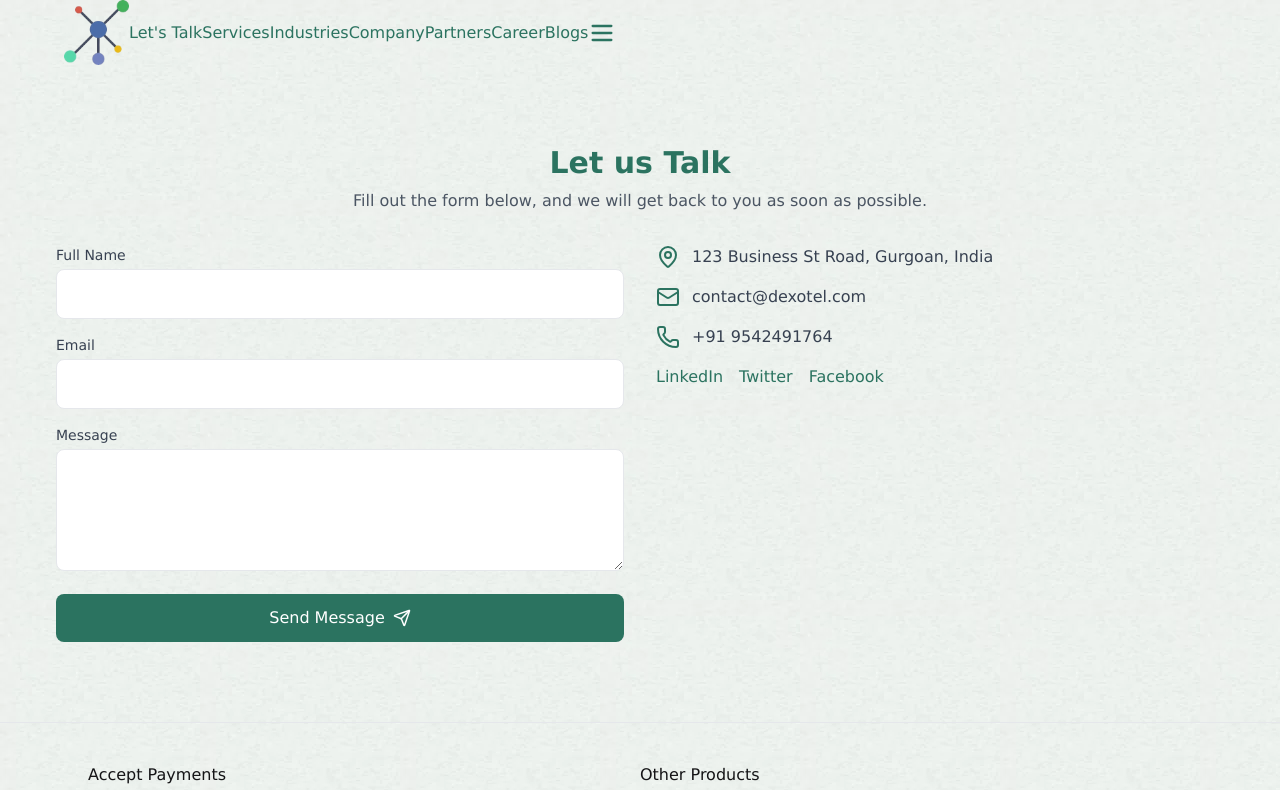
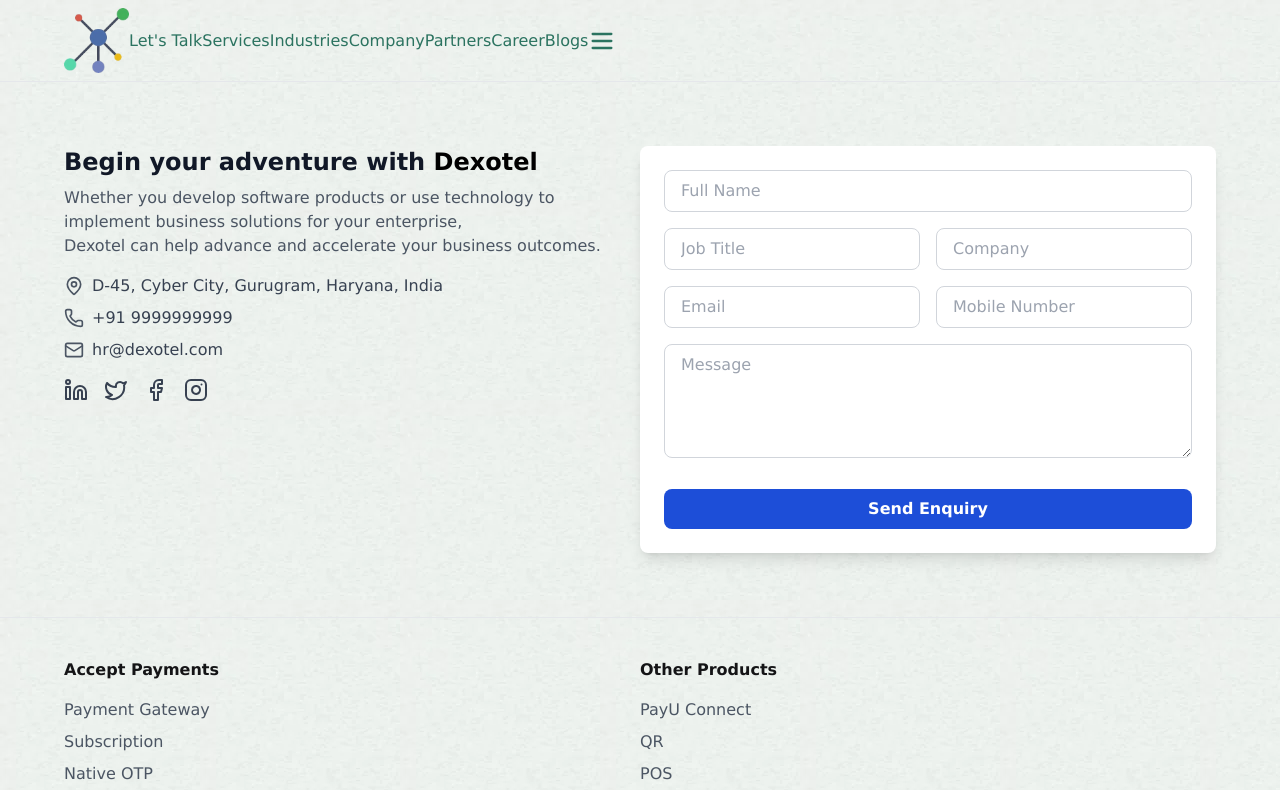
Before and after one commit to KamleshHBTI/dexotel_website, a Next.js app: page /LetsTalk in a window 1280 px wide. Shown: the top 790 px of the page. Built offline with nearby package versions, Linux system fonts and the light colour scheme.

Commit message:
footer reload  issues done and also working on contact us page

```diff
--- a/Components/Footer/Footer.tsx
+++ b/Components/Footer/Footer.tsx
@@ -71,7 +71,7 @@
   return (
     <>
       <div className="outer-container shadow-top">
-        <div className="container mx-auto px-6 py-10">
+        <div className="container mx-auto py-10">
           <div className="grid grid-cols-1 md:grid-cols-2 lg:grid-cols-4 gap-6">
             {/* Accept Payments Section */}
             <div>
--- a/app/LetsTalk/page.tsx
+++ b/app/LetsTalk/page.tsx
@@ -1,102 +1,257 @@
-"use client";
-import React, { useState, ChangeEvent, FormEvent } from "react";
-import { Mail, Phone, MapPin, Send } from "lucide-react";
+// "use client";
+// import React, { useState, ChangeEvent, FormEvent } from "react";
+// import { Mail, Phone, MapPin, Send } from "lucide-react";
+
+
+// const LetsTalk = () => {
+//   const [formData, setFormData] = useState({
+//     name: "",
+//     email: "",
+//     message: "",
+//   });
+
+//   const handleChange = (e: ChangeEvent<HTMLInputElement | HTMLTextAreaElement>) => {
+//     setFormData({ ...formData, [e.target.name]: e.target.value });
+//   };
+
+//   const handleSubmit = (e: FormEvent<HTMLFormElement>) => {
+//     e.preventDefault();
+//     console.log("Form submitted:", formData);
+//   };
+
+//   return (
+//     <div className="flex items-center justify-center px-6 py-8">
+//       <div className="w-full rounded-lg p-8">
+//         <h1 className="text-3xl font-bold text-[#2b7360] text-center">Let us Talk</h1>
+//         <p className="text-gray-600 text-center mt-2">
+//           Fill out the form below, and we will get back to you as soon as possible.
+//         </p>
+
+//         <div className="grid grid-cols-1 md:grid-cols-2 gap-8 mt-8">
+
+
+//           <div className="space-y-4">
+//             <div className="contactHeading">
+//               <h2 className="text-2xl font-bold gap-2">Kickstart your journey with Dexotel.</h2>
+//               <p>Whether you create software products or leverage technology for business solutions, Dexotel can help drive and accelerate your success.</p>
+//             </div>
+//             <div className="flex items-center space-x-3">
+//               <MapPin className="text-[#2b7360]" />
+//               <p className="text-gray-700">123 Business St Road, Gurgoan, India</p>
+//             </div>
+
+//             <div className="flex items-center space-x-3">
+//               <Mail className="text-[#2b7360]" />
+//               <p className="text-gray-700">contact@dexotel.com</p>
+//             </div>
+
+//             <div className="flex items-center space-x-3">
+//               <Phone className="text-[#2b7360]" />
+//               <p className="text-gray-700">+91 9542491764</p>
+//             </div>
+
+//             <div className="mt-6 flex space-x-4">
+//               <a href="#" className="text-[#2b7360] hover:underline">LinkedIn</a>
+//               <a href="#" className="text-[#2b7360] hover:underline">Twitter</a>
+//               <a href="#" className="text-[#2b7360] hover:underline">Facebook</a>
+//             </div>
+//           </div>
+
+
+//           <form onSubmit={handleSubmit} className="space-y-4">
+//             <div>
+//               <label className="block text-sm font-medium text-gray-700">Full Name</label>
+//               <input
+//                 type="text"
+//                 name="name"
+//                 value={formData.name}
+//                 onChange={handleChange}
+//                 className="mt-1 w-full p-3 border rounded-lg focus:outline-none focus:ring-2 focus:ring-[#2b7360]"
+//                 required
+//               />
+//             </div>
+
+//             <div>
+//               <label className="block text-sm font-medium text-gray-700">Email</label>
+//               <input
+//                 type="email"
+//                 name="email"
+//                 value={formData.email}
+//                 onChange={handleChange}
+//                 className="mt-1 w-full p-3 border rounded-lg focus:outline-none focus:ring-2 focus:ring-[#2b7360]"
+//                 required
+//               />
+//             </div>
+
+//             <div>
+//               <label className="block text-sm font-medium text-gray-700">Message</label>
+//               <textarea
+//                 name="message"
+//                 value={formData.message}
+//                 onChange={handleChange}
+//                 rows={4}
+//                 className="mt-1 w-full p-3 border rounded-lg focus:outline-none focus:ring-2 focus:ring-[#2b7360]"
+//                 required
+//               ></textarea>
+//             </div>
+
+//             <button
+//               type="submit"
+//               className="w-full flex items-center justify-center bg-[#2b7360] text-white py-3 rounded-lg hover:bg-[#235d50] transition"
+//             >
+//               Send Message <Send className="ml-2" size={18} />
+//             </button>
+//           </form>
+
+//         </div>
+//       </div>
+//     </div>
+//   );
+// };
+
+// export default LetsTalk;
+
+
+
+'use client';
+import { useState, ChangeEvent, FormEvent } from 'react';
+import { MapPin, Phone, Mail, Linkedin, Twitter, Facebook, Instagram } from "lucide-react";
 
 
 const LetsTalk = () => {
   const [formData, setFormData] = useState({
-    name: "",
-    email: "",
-    message: "",
+    fullName: '',
+    jobTitle: '',
+    company: '',
+    email: '',
+    mobileNumber: '',
+    message: '',
   });
 
   const handleChange = (e: ChangeEvent<HTMLInputElement | HTMLTextAreaElement>) => {
     setFormData({ ...formData, [e.target.name]: e.target.value });
   };
-
   const handleSubmit = (e: FormEvent<HTMLFormElement>) => {
         e.preventDefault();
         console.log("Form submitted:", formData);
   };
-
   return (
-    <div className="flex items-center justify-center px-6 py-12">
-      <div className="w-full rounded-lg p-8">
-        {/* Header */}
-        <h1 className="text-3xl font-bold text-[#2b7360] text-center">Let us Talk</h1>
-        <p className="text-gray-600 text-center mt-2">
-          Fill out the form below, and we will get back to you as soon as possible.
+    <div className="outer-container shadow-top">
+        <div className="container py-16">
+          <div className="flex flex-col md:flex-row mx-auto">
+            {/* Left Side - Text & Contact Info */}
+            <div className="md:w-1/2 pr-8">
+              <h2 className="text-2xl font-bold text-gray-900">
+                Begin your adventure with <span className="text-black">Dexotel</span>
+              </h2>
+              <p className="mt-2 text-gray-600">
+                Whether you develop software products or use technology to implement business solutions for your enterprise,
+                <br />Dexotel can help advance and accelerate your business outcomes.
               </p>
 
-        <div className="grid grid-cols-1 md:grid-cols-2 gap-8 mt-8">
-          {/* Contact Form */}
-          <form onSubmit={handleSubmit} className="space-y-4">
-            <div>
-              <label className="block text-sm font-medium text-gray-700">Full Name</label>
+              <div className="mt-4 space-y-2">
+                <p className="flex items-center text-gray-700">
+                  <MapPin className="w-5 h-5 text-gray-600" />
+                  <span className="ml-2">D-45, Cyber City, Gurugram, Haryana, India</span>
+                </p>
+                <p className="flex items-center text-gray-700">
+                  <Phone className="w-5 h-5 text-gray-600" />
+                  <span className="ml-2">+91 9999999999</span>
+                </p>
+                <p className="flex items-center text-gray-700">
+                  <Mail className="w-5 h-5 text-gray-600" />
+                  <span className="ml-2">hr@dexotel.com</span>
+                </p>
+              </div>
+
+               {/* Social Media Icons */}
+                <div className="mt-4 flex space-x-4">
+                  <a href="https://linkedin.com" target="_blank" rel="noopener noreferrer" className="hover:text-blue-600 transition duration-300">
+                    <Linkedin className="w-6 h-6 text-gray-700 hover:scale-110" />
+                  </a>
+                  <a href="https://twitter.com" target="_blank" rel="noopener noreferrer" className="hover:text-blue-400 transition duration-300">
+                    <Twitter className="w-6 h-6 text-gray-700 hover:scale-110" />
+                  </a>
+                  <a href="https://facebook.com" target="_blank" rel="noopener noreferrer" className="hover:text-blue-500 transition duration-300">
+                    <Facebook className="w-6 h-6 text-gray-700 hover:scale-110" />
+                  </a>
+                  <a href="https://instagram.com" target="_blank" rel="noopener noreferrer" className="hover:text-pink-500 transition duration-300">
+                    <Instagram className="w-6 h-6 text-gray-700 hover:scale-110" />
+                  </a>
+                </div>
+            </div>
+
+            {/* Right Side - Form */}
+            <div className="md:w-1/2 bg-white p-6 shadow-lg rounded-lg">
+              <form onSubmit={handleSubmit}>
+                {/* Full Name */}
                 <input
                   type="text"
-                name="name"
-                value={formData.name}
+                  name="fullName"
+                  placeholder="Full Name"
+                  value={formData.fullName}
                   onChange={handleChange}
-                className="mt-1 w-full p-3 border rounded-lg focus:outline-none focus:ring-2 focus:ring-[#2b7360]"
-                required
+                  className="w-full border border-gray-300 rounded-lg px-4 py-2 focus:outline-none focus:ring-2 focus:ring-indigo-600 mb-4"
+                />
+
+                {/* Job Title & Company */}
+                <div className="grid grid-cols-2 gap-4">
+                  <input
+                    type="text"
+                    name="jobTitle"
+                    placeholder="Job Title"
+                    value={formData.jobTitle}
+                    onChange={handleChange}
+                    className="w-full border border-gray-300 rounded-lg px-4 py-2 focus:outline-none focus:ring-2 focus:ring-indigo-600"
+                  />
+                  <input
+                    type="text"
+                    name="company"
+                    placeholder="Company"
+                    value={formData.company}
+                    onChange={handleChange}
+                    className="w-full border border-gray-300 rounded-lg px-4 py-2 focus:outline-none focus:ring-2 focus:ring-indigo-600"
                   />
                 </div>
 
-            <div>
-              <label className="block text-sm font-medium text-gray-700">Email</label>
+                {/* Email & Mobile Number */}
+                <div className="grid grid-cols-2 gap-4 mt-4">
                   <input
                     type="email"
                     name="email"
+                    placeholder="Email"
                     value={formData.email}
                     onChange={handleChange}
-                className="mt-1 w-full p-3 border rounded-lg focus:outline-none focus:ring-2 focus:ring-[#2b7360]"
-                required
+                    className="w-full border border-gray-300 rounded-lg px-4 py-2 focus:outline-none focus:ring-2 focus:ring-indigo-600"
+                  />
+                  <input
+                    type="tel"
+                    name="mobileNumber"
+                    placeholder="Mobile Number"
+                    value={formData.mobileNumber}
+                    onChange={handleChange}
+                    className="w-full border border-gray-300 rounded-lg px-4 py-2 focus:outline-none focus:ring-2 focus:ring-indigo-600"
                   />
                 </div>
 
-            <div>
-              <label className="block text-sm font-medium text-gray-700">Message</label>
+                {/* Message */}
                 <textarea
                   name="message"
+                  placeholder="Message"
+                  rows={4}
                   value={formData.message}
                   onChange={handleChange}
-                rows={4}
-                className="mt-1 w-full p-3 border rounded-lg focus:outline-none focus:ring-2 focus:ring-[#2b7360]"
-                required
-              ></textarea>
-            </div>
+                  className="w-full border border-gray-300 rounded-lg px-4 py-2 mt-4 focus:outline-none focus:ring-2 focus:ring-indigo-600"
+                />
 
+                {/* Submit Button */}
                 <button
                   type="submit"
-              className="w-full flex items-center justify-center bg-[#2b7360] text-white py-3 rounded-lg hover:bg-[#235d50] transition"
+                  className="w-full mt-6 bg-blue-700 text-white py-2 rounded-lg font-semibold hover:bg-blue-800 transition duration-300"
                 >
-              Send Message <Send className="ml-2" size={18} />
+                  Send Enquiry
                 </button>
               </form>
-
-          {/* Contact Info */}
-          <div className="space-y-4">
-            <div className="flex items-center space-x-3">
-              <MapPin className="text-[#2b7360]" />
-              <p className="text-gray-700">123 Business St Road, Gurgoan, India</p>
-            </div>
-
-            <div className="flex items-center space-x-3">
-              <Mail className="text-[#2b7360]" />
-              <p className="text-gray-700">contact@dexotel.com</p>
-            </div>
-
-            <div className="flex items-center space-x-3">
-              <Phone className="text-[#2b7360]" />
-              <p className="text-gray-700">+91 9542491764</p>
-            </div>
-
-            <div className="mt-6 flex space-x-4">
-              <a href="#" className="text-[#2b7360] hover:underline">LinkedIn</a>
-              <a href="#" className="text-[#2b7360] hover:underline">Twitter</a>
-              <a href="#" className="text-[#2b7360] hover:underline">Facebook</a>
-            </div>
             </div>
           </div>
         </div>
--- a/package.json
+++ b/package.json
@@ -9,6 +9,7 @@
     "lint": "next lint"
   },
   "dependencies": {
+    "@headlessui/react": "^2.2.0",
     "@heroicons/react": "^2.2.0",
     "@radix-ui/react-slot": "^1.1.2",
     "antd": "^5.24.1",
```
Also changed, not shown: 1 other file (tests, documents, lock files or other folders). Lines whose indentation alone changed are shown as unchanged.
